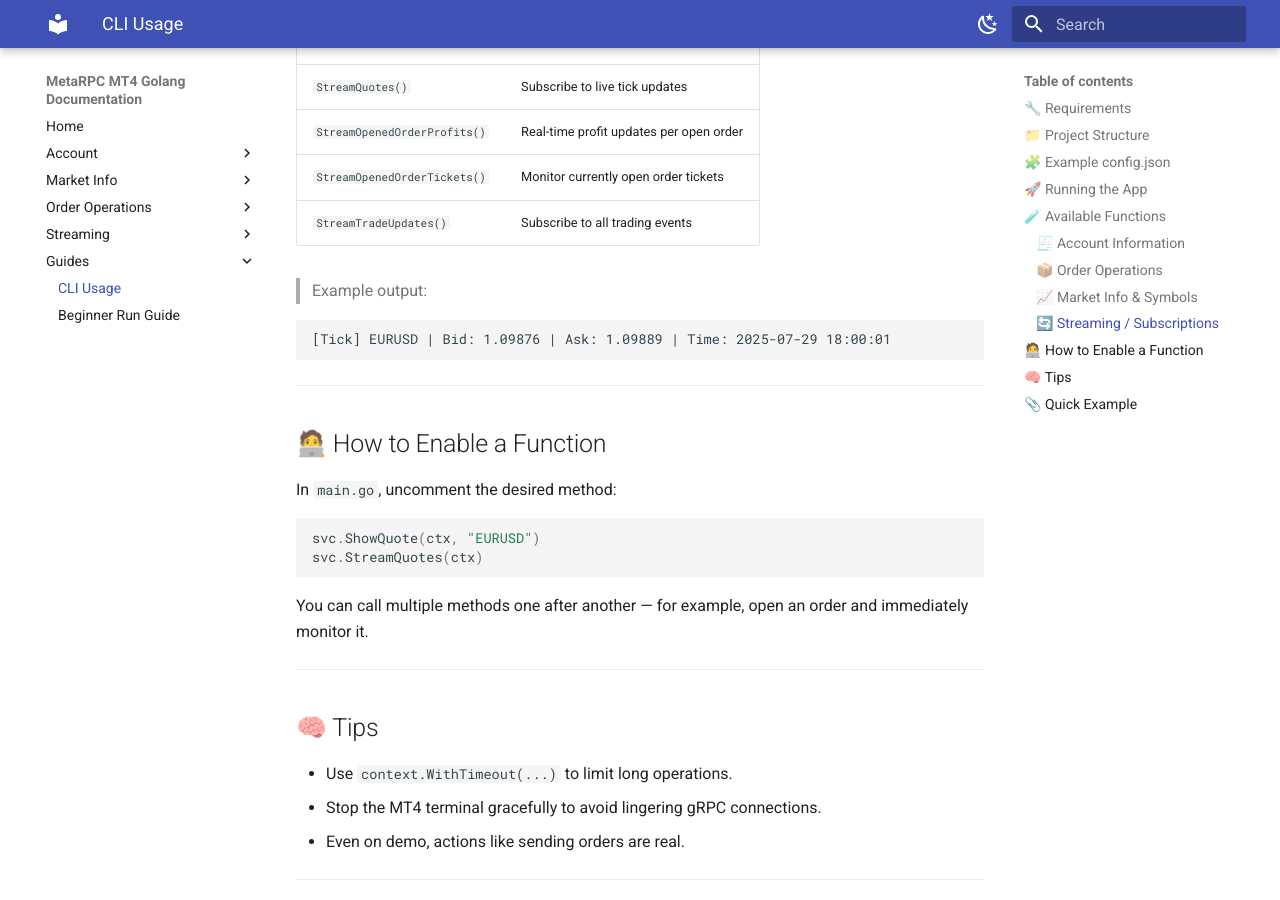
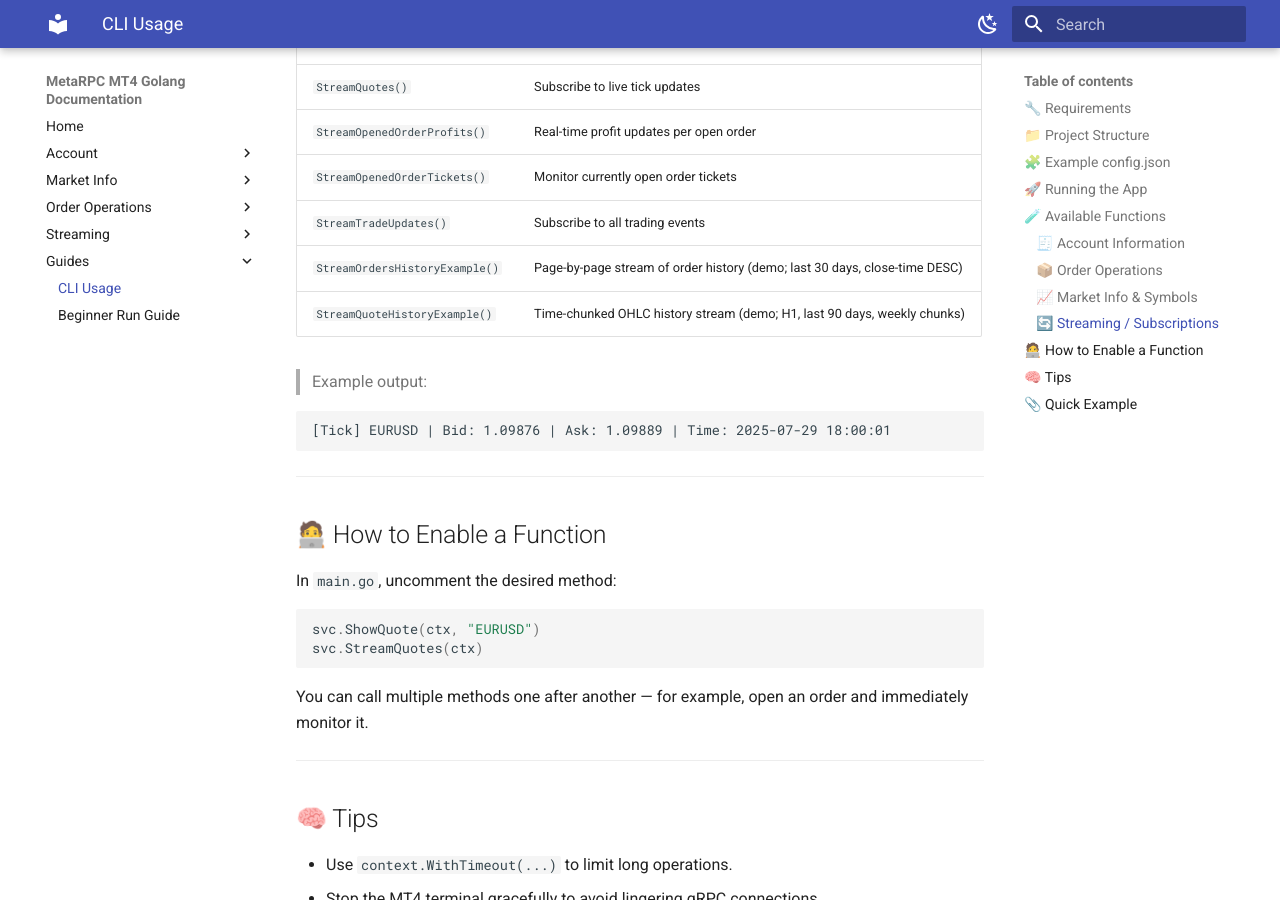
Before and after one commit to MetaRPC/GoMT4, an MkDocs documentation site: the page built from docs/cli_usage.md, in a window 1280 px wide and 900 px high, scrolled down 2922 px. Built offline with MkDocs 1.6.1 and Material for MkDocs 9.7.7, drawn with Linux system fonts in a browser that asks for light colours.

Commit message:
Update cli_usage.md

```diff
--- a/docs/cli_usage.md
+++ b/docs/cli_usage.md
@@ -108,12 +108,14 @@ go run main.go
 
 ### 🔄 Streaming / Subscriptions
 
-| Function                     | Description                             |
-| ---------------------------- | --------------------------------------- |
-| `StreamQuotes()`             | Subscribe to live tick updates          |
-| `StreamOpenedOrderProfits()` | Real-time profit updates per open order |
-| `StreamOpenedOrderTickets()` | Monitor currently open order tickets    |
-| `StreamTradeUpdates()`       | Subscribe to all trading events         |
+| Function                         | Description                                                              |
+| -------------------------------- | ------------------------------------------------------------------------ |
+| `StreamQuotes()`                 | Subscribe to live tick updates                                           |
+| `StreamOpenedOrderProfits()`     | Real-time profit updates per open order                                  |
+| `StreamOpenedOrderTickets()`     | Monitor currently open order tickets                                     |
+| `StreamTradeUpdates()`           | Subscribe to all trading events                                          |
+| `StreamOrdersHistoryExample()`   | Page-by-page stream of order history (demo; last 30 days, close-time DESC) |
+| `StreamQuoteHistoryExample()`    | Time-chunked OHLC history stream (demo; H1, last 90 days, weekly chunks) |
 
 > Example output:
 
```
